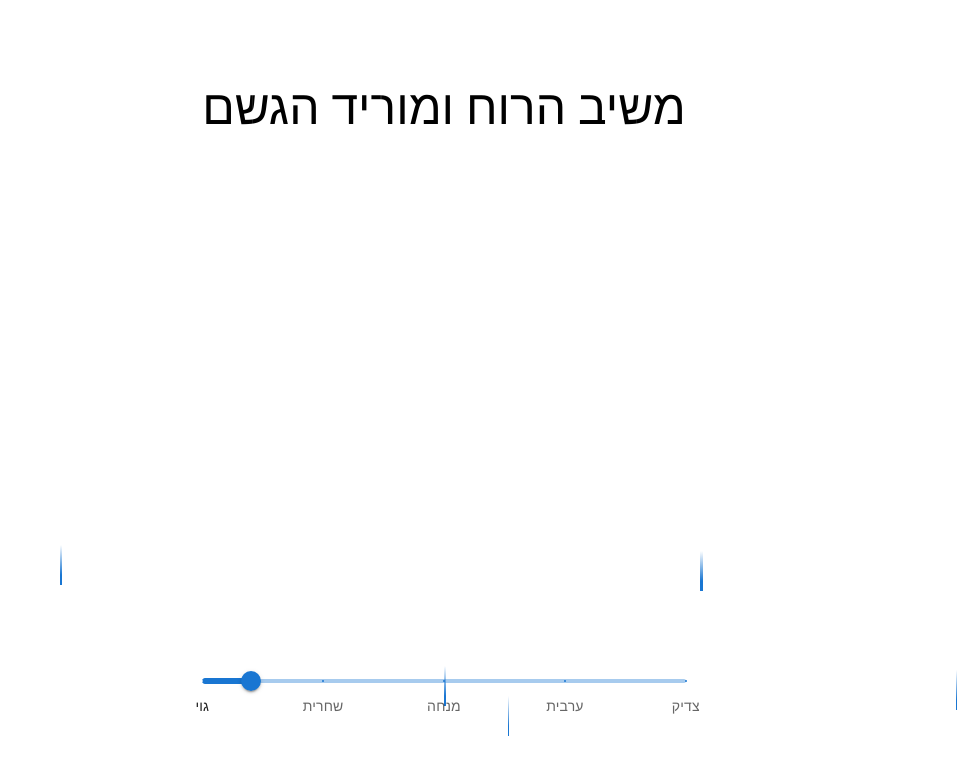
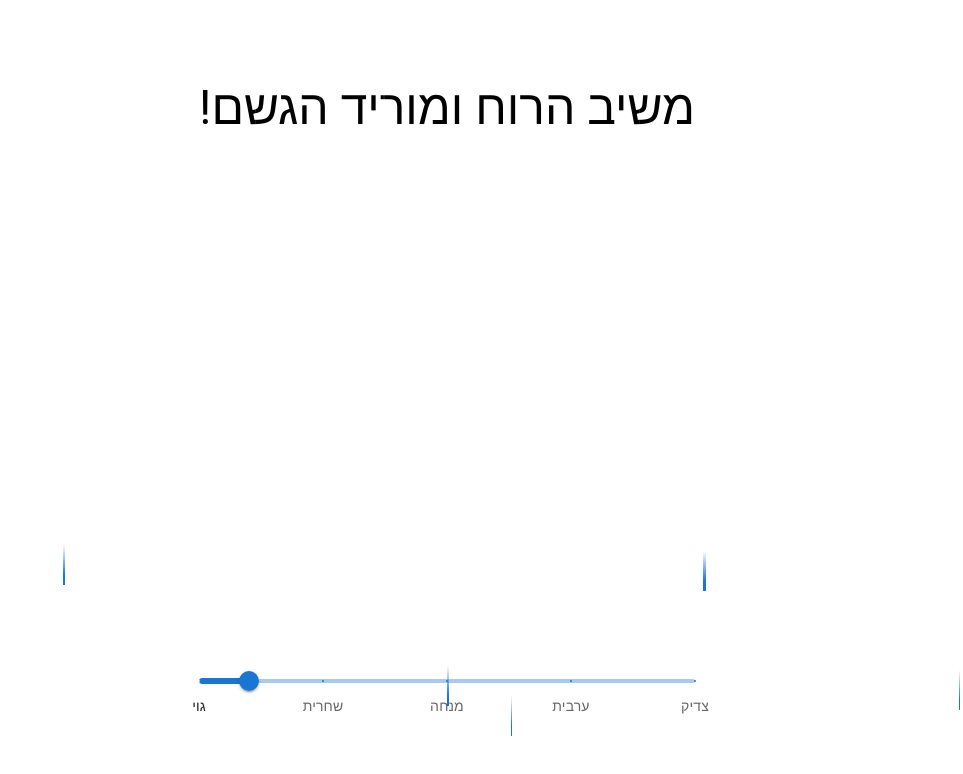
Before and after one commit to noamfeldman/rain, a React (Create React App) app: page / in a window 1280 px wide. Shown: the top 774 px of the page, without its empty margins (317-1280 px from the left). Built offline with nearby package versions, Linux system fonts and the light colour scheme.

Commit message:
Add changes for deploy test

```diff
--- a/src/pages/HomePage.tsx
+++ b/src/pages/HomePage.tsx
@@ -57,7 +57,7 @@ export default function HomePage() {
       >
         <Grid item>
           <Typography variant="h3" id="home-content" textAlign="center" noWrap={false}>
-            משיב הרוח ומוריד הגשם
+            משיב הרוח ומוריד הגשם!
           </Typography>
         </Grid>
         {drops === 50 &&
```
